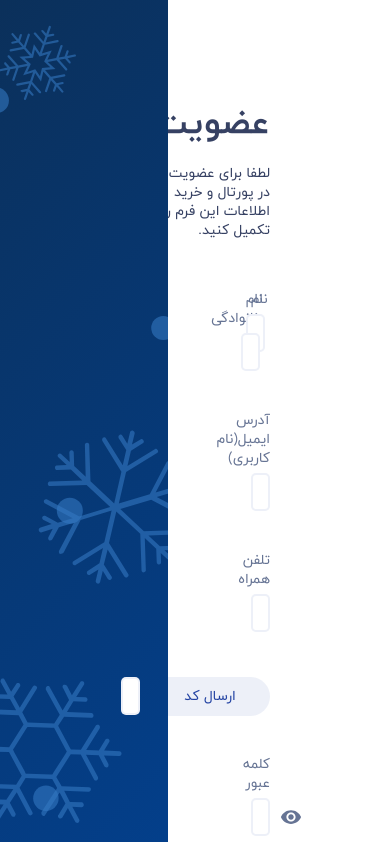
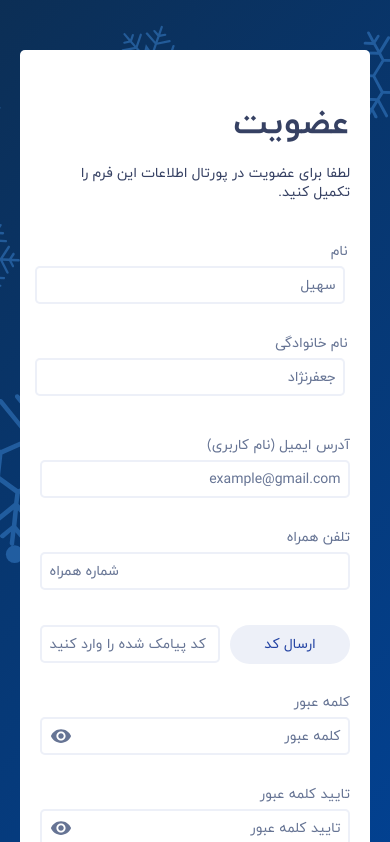
Before and after one commit to Soheiljafarnejad/Form-App, a React (Create React App) app: page /sign-up in a window 390 px wide. Shown: the top 842 px of the page. Built offline with nearby package versions, Linux system fonts and the light colour scheme.

Commit message:
responsive style

```diff
--- a/src/Components/Layout/Layout.css
+++ b/src/Components/Layout/Layout.css
@@ -17,3 +17,37 @@
   background-color: white;
   width: 57%;
 }
+
+@media screen and (max-width: 992px) {
+  .cover {
+    display: none;
+  }
+  .pages {
+    display: flex;
+    align-items: center;
+    justify-content: center;
+    padding: 6rem;
+    width: 100%;
+    background-image: url("../../assets/img/Snow.svg");
+    background-attachment: fixed;
+    background-repeat: no-repeat;
+    background-position: right bottom;
+    background-size: cover;
+  }
+}
+
+
+@media screen and (max-width: 992px) {
+  .login {
+    width: 100%;
+    padding: 5rem 8rem;
+    border-radius: 5px;
+  }
+}
+
+
+@media screen and (max-width: 576px) {
+  .pages {
+    padding: 5rem 2rem;
+  }
+}
--- a/src/Components/Login/Login.js
+++ b/src/Components/Login/Login.js
@@ -47,7 +47,7 @@ const Login = () => {
       <form onSubmit={formik.handleSubmit} noValidate>
         <div className={style.formControl}>
           <Input
-            label="آدرس ایمیل(نام کاربری)"
+            label="آدرس ایمیل (نام کاربری)"
             name="email"
             type="email"
             formik={formik}
--- a/src/Components/Login/Login.module.css
+++ b/src/Components/Login/Login.module.css
@@ -1,4 +1,5 @@
 .login {
+  background-color: white;
   display: flex;
   flex-direction: column;
   align-items: center;
@@ -20,19 +21,44 @@
   margin: 2rem 0;
 }
 
-.formControl a{
+.formControl a {
   display: block;
   text-align: end;
   font-size: 1.2rem;
 }
 
-.footer{
+.footer {
   display: flex;
   align-items: center;
   justify-content: space-between;
 }
 
-.submit{
-    color: white;
-    background-color: var(--primary-color);
+.submit {
+  color: white;
+  background-color: var(--primary-color);
 }
+
+@media screen and (max-width: 992px) {
+  .login {
+    width: 100%;
+    padding: 5rem 8rem;
+    border-radius: 5px;
+  }
+}
+
+@media screen and (max-width: 576px) {
+  .login {
+    width: 100%;
+    padding: 3rem;
+    border-radius: 5px;
+  }
+
+  .footer {
+    display: flex;
+    align-items: flex-start;
+    flex-direction: column;
+  }
+  .submit {
+    margin-bottom: 2rem;
+  }
+}
--- a/src/Components/SignUp/SignUp.js
+++ b/src/Components/SignUp/SignUp.js
@@ -84,10 +84,10 @@ const Signup = () => {
   });
 
   return (
-    <section className={style.signup}>
+    <section className={style.signUp}>
       <div className={style.title}>
         <h2>عضویت</h2>
-        <p>لطفا برای عضویت در پورتال و خرید اطلاعات این فرم را تکمیل کنید.</p>
+        <p>لطفا برای عضویت در پورتال اطلاعات این فرم را تکمیل کنید.</p>
       </div>
 
       <form onSubmit={formik.handleSubmit} noValidate>
@@ -108,7 +108,7 @@ const Signup = () => {
 
         <div className={style.formControl}>
           <Input
-            label="آدرس ایمیل(نام کاربری)"
+            label="آدرس ایمیل (نام کاربری)"
             name="email"
             type="email"
             formik={formik}
--- a/src/Components/SignUp/SignUp.module.css
+++ b/src/Components/SignUp/SignUp.module.css
@@ -1,4 +1,5 @@
-.signup {
+.signUp {
+  background-color: white;
   display: flex;
   flex-direction: column;
   align-items: center;
@@ -37,6 +38,7 @@ form {
 .verification {
   display: flex;
   align-items: flex-start;
+  flex-wrap: nowrap;
 }
 
 .verification div {
@@ -50,13 +52,47 @@ form {
   min-width: 120px;
 }
 
-.footer{
+.footer {
   display: flex;
   align-items: center;
   justify-content: space-between;
 }
 
-.submit{
+.submit {
   color: white;
   background-color: var(--primary-color);
 }
+
+@media screen and (max-width: 992px) {
+  .signUp {
+    width: 100%;
+    padding: 5rem;
+    border-radius: 5px;
+  }
+}
+
+@media screen and (max-width: 576px) {
+  .signUp {
+    width: 100%;
+    padding: 5rem 2rem;
+    border-radius: 5px;
+  }
+
+  .footer {
+    display: flex;
+    align-items: flex-start;
+    flex-direction: column;
+  }
+  .submit {
+    margin-bottom: 2rem;
+  }
+  .nameBox {
+    flex-direction: column;
+  }
+  .nameBox > div{
+    margin-bottom: 1rem !important;
+  }
+  .formControl {
+    margin: 1rem 0;
+  }
+}
--- a/src/common/style.module.css
+++ b/src/common/style.module.css
@@ -6,7 +6,7 @@ span {
 .error {
   visibility: visible;
   display: inline-flex;
-  align-items: center;
+  align-items: flex-start;
   margin-top: 0.5rem;
   font-size: 1.2rem;
   color: red;
```
